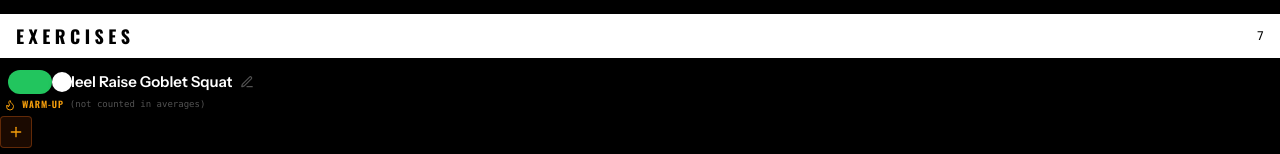
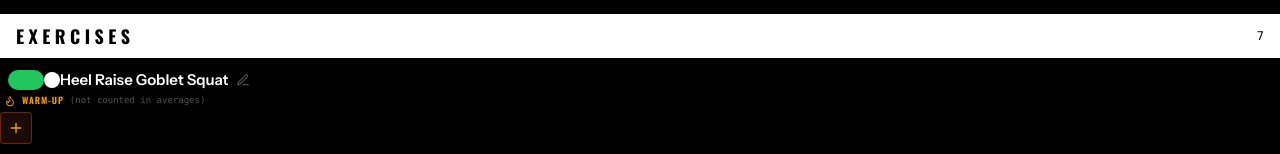
Before and after one commit to simonkbarr/fuck-off-gains, a React (Vite) app: page / in a window 1280 px wide. Shown: the part 369-523 px from the top of the page. Built offline with nearby package versions, Linux system fonts and the light colour scheme.

Commit message:
Update App.jsx

```diff
--- a/src/App.jsx
+++ b/src/App.jsx
@@ -681,20 +681,20 @@ const ExerciseRow = ({
         <div className="pointer-events-none absolute top-12 bottom-8 right-0 w-6" style={{ background: 'linear-gradient(to left, #000 0%, transparent 100%)' }} />
       )}
       {/* Header row - toggle on LEFT, name on right */}
-      <div className="flex items-center mb-1 pl-2 pr-2 gap-3">
-        {/* Include toggle switch (iOS-style) - positioned left so it's never clipped */}
+      <div className="flex items-center mb-1 pl-2 pr-2 gap-4">
+        {/* Include toggle switch (iOS-style, compact) - positioned left so it is never clipped */}
         <button
           onClick={onToggleIncluded}
           role="switch"
           aria-checked={included}
           aria-label="Include in workout"
-          className={`shrink-0 relative h-6 w-11 rounded-full transition-colors duration-200 ${
+          className={`shrink-0 relative h-5 w-9 rounded-full transition-colors duration-200 ${
             included ? 'bg-green-500' : 'bg-neutral-800'
           }`}
         >
           <span
-            className={`absolute top-0.5 h-5 w-5 bg-white rounded-full shadow-md transition-transform duration-200 ${
-              included ? 'translate-x-[22px]' : 'translate-x-0.5'
+            className={`absolute top-0.5 h-4 w-4 bg-white rounded-full shadow-md transition-transform duration-200 ${
+              included ? 'translate-x-[18px]' : 'translate-x-0.5'
             }`}
           />
         </button>
```
